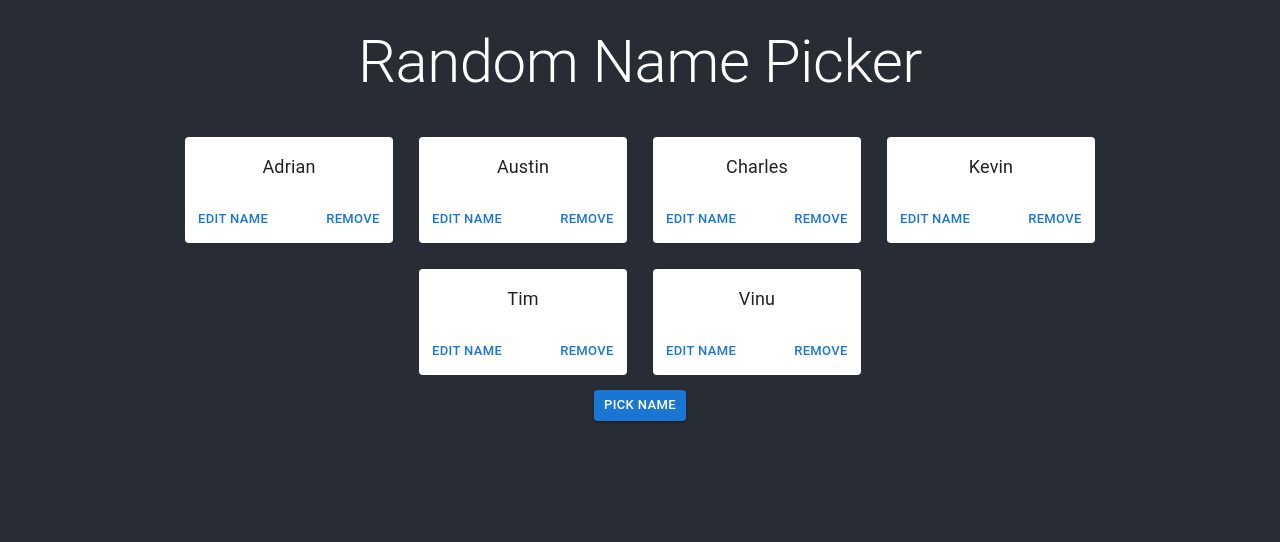
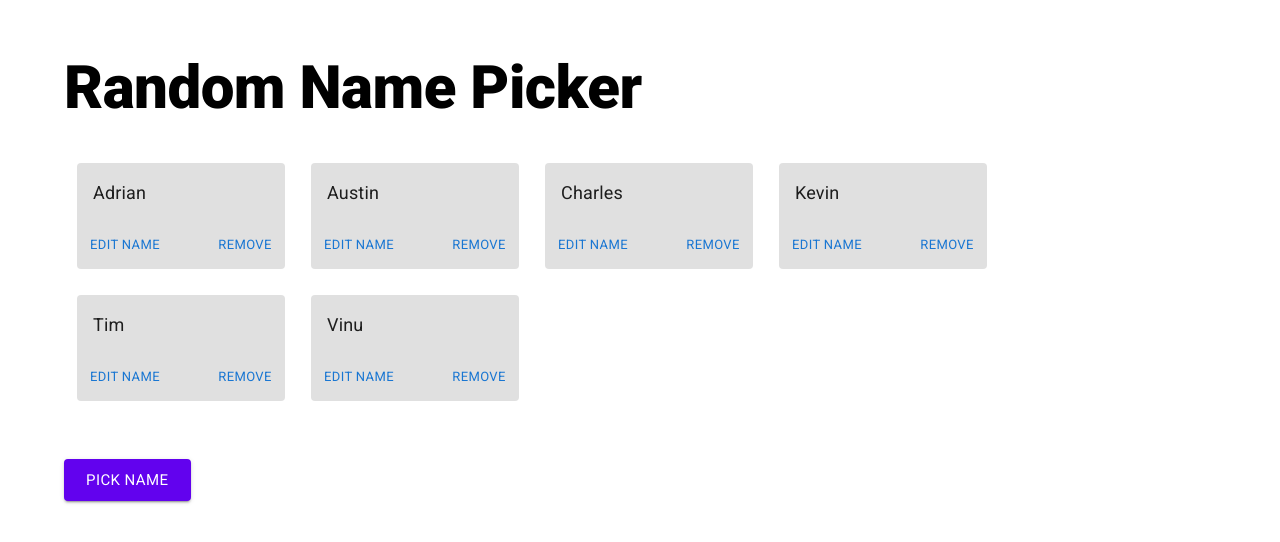
Before and after one commit to adrifern48/random-name-picker, a React (Create React App) app: page / in a window 1280 px wide. Shown: the top 542 px of the page. Built offline with nearby package versions, Linux system fonts and the light colour scheme.

Commit message:
Add UI styling

```diff
--- a/public/index.html
+++ b/public/index.html
@@ -3,6 +3,9 @@
   <head>
     <meta charset="utf-8" />
     <link rel="icon" href="%PUBLIC_URL%/favicon.ico" />
+    <link rel="preconnect" href="https://fonts.googleapis.com">
+    <link rel="preconnect" href="https://fonts.gstatic.com" crossorigin>
+    <link href="https://fonts.googleapis.com/css2?family=Roboto:wght@400;900&display=swap" rel="stylesheet">
     <meta name="viewport" content="width=device-width, initial-scale=1" />
     <meta name="theme-color" content="#000000" />
     <meta
--- a/src/App.css
+++ b/src/App.css
@@ -1,3 +1,5 @@
+@import url('https://fonts.googleapis.com/css2?family=Roboto:wght@400;900&display=swap');
+
 .App {
   text-align: center;
 }
@@ -14,18 +16,28 @@
 }
 
 .App-header {
-  background-color: #282c34;
+  background-color: white;
   min-height: 100vh;
   display: flex;
   flex-direction: column;
   align-items: center;
   justify-content: flex-start;
   font-size: calc(10px + 2vmin);
-  color: white;
+  color: black;
+  font-family: 'Roboto', sans-serif;
 }
 
 .App-link {
   color: #61dafb;
+}
+
+.MuiPaper-root.CardStyle {
+  background-color: #E0E0E0;
+}
+
+.MuiPaper-root.CardStyle-Picked{
+  background-color: #CDBFE2;
+  box-shadow: 0px 8px 16px RGBA(0,0,0,.25);
 }
 
 @keyframes App-logo-spin {
--- a/src/components/NameCard.jsx
+++ b/src/components/NameCard.jsx
@@ -5,10 +5,11 @@ import CardContent from '@mui/material/CardContent';
 import Button from '@mui/material/Button';
 import Grid from '@mui/material/Grid';
 import Typography from '@mui/material/Typography';
+import '../App.css';
 
 const NameCard = (props) => {
   return (
-    <Card sx={{ minWidth: '8em', margin: '0.5em' }} variant={props.picked && 'outlined'}>
+    <Card sx={{ minWidth: '8em', margin: '0.5em' }} variant={props.picked && 'outlined'} className={props.picked ? "CardStyle-Picked" : "CardStyle"}>
       <CardContent>
         <Typography sx={{ fontSize: 18 }}>
           {props.text}
--- a/src/components/NamesContainer.jsx
+++ b/src/components/NamesContainer.jsx
@@ -1,7 +1,8 @@
 import React from 'react';
 import Grid from '@mui/material/Grid';
 import NameCard from './NameCard';
-import PickNameButton from './PickNameButton';
+import Button from '@mui/material/Button'
+// import PickNameButton from './PickNameButton';
 import { getRandomName, names } from '../helpers/get-random-name';
 
 const NamesContainer = () => {
@@ -20,7 +21,7 @@ const NamesContainer = () => {
       <Grid
         container
         direction="row"
-        justifyContent="center"
+        justifyContent="left"
         alignItems="center"
         style={{ marginTop: '1em' }}
       >
@@ -28,7 +29,15 @@ const NamesContainer = () => {
           <NameCard text={name} picked={name === pickedName} />
         )}
       </Grid>
-      <PickNameButton />
+      <Button
+        variant="contained"
+        size="large"
+        sx={{backgroundColor: '#6202EE', marginTop: '3em'}}
+      onClick={() => { handlePickName(getRandomName(names)) }}
+      >
+        Pick Name
+      </Button>
+
     </>
   );
 }
--- a/src/components/PageContainer.jsx
+++ b/src/components/PageContainer.jsx
@@ -6,8 +6,8 @@ import NamesContainer from './NamesContainer';
 const PageContainer = () => {
   return (
     <>
-      <Container fixed style={{ marginTop: '1em' }}>
-        <Typography variant="h2" gutterBottom component="div">
+      <Container fixed style={{ marginTop: '2em', textAlign: 'left'}}>
+        <Typography variant="h2" gutterBottom component="div" sx={{ fontWeight: '900' }}>
           Random Name Picker
         </Typography>
         <NamesContainer />
--- a/src/components/PickNameButton.jsx
+++ b/src/components/PickNameButton.jsx
@@ -1,18 +1,18 @@
-import React from 'react';
-import Button from '@mui/material/Button';
+// import React from 'react';
+// import Button from '@mui/material/Button';
 
-const PickNameButton = (props) => {
-  return (
-    <>
-      <Button
-        variant="contained"
-        size="small"
-      // onClick={() => { props.pickNameHandler(getRandomName(names)) }} TODO: implement onClick
-      >
-        Pick Name
-      </Button>
-    </>
-  );
-};
+// const PickNameButton = (props) => {
+//   return (
+//     <>
+//       <Button
+//         variant="contained"
+//         size="small"
+//       // onClick={() => { props.pickNameHandler(getRandomName(names)) }} TODO: implement onClick
+//       >
+//         Pick Name
+//       </Button>
+//     </>
+//   );
+// };
 
-export default PickNameButton;
+// export default PickNameButton;
```
Also changed, not shown: 2 other files (tests, documents, lock files or other folders).
